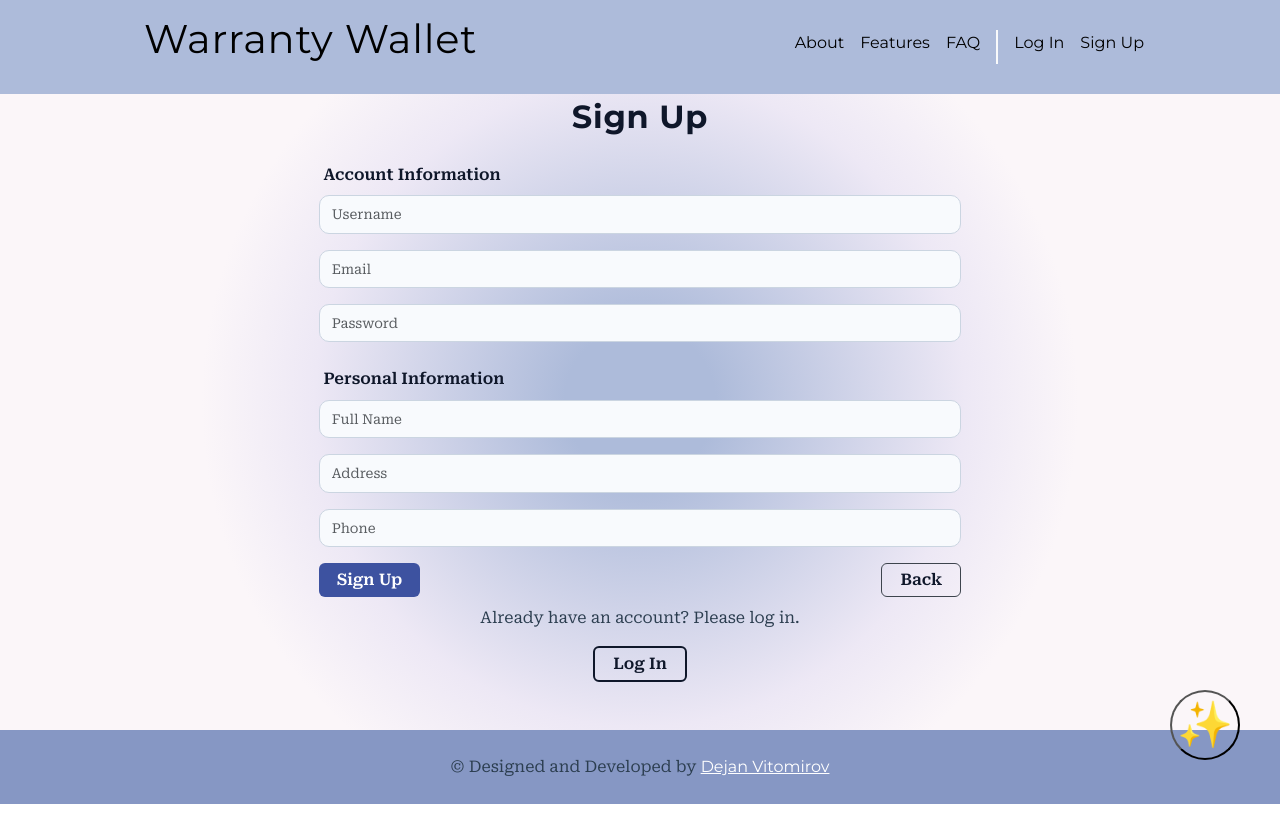
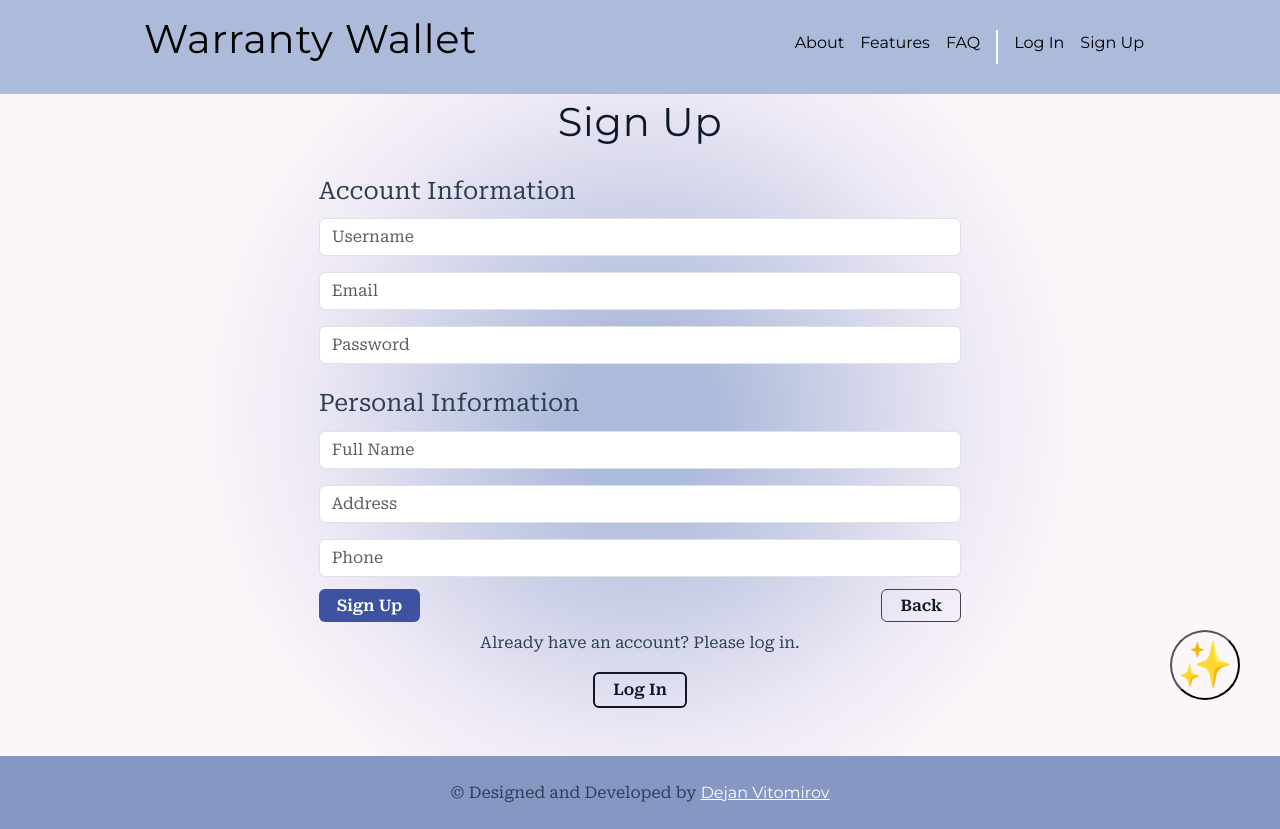
Before and after one commit to Vitomirov/warranty-wallet, a React (Vite) app in the folder src/frontend/: page /signup in a window 1280 px wide. Before the commit the page ends 804 px from the top, so only its background shows below. Built offline with nearby package versions, Linux system fonts and the light colour scheme.

Commit message:
odall window improvement

```diff
--- a/src/frontend/features/account/DeleteAccount.jsx
+++ b/src/frontend/features/account/DeleteAccount.jsx
@@ -26,19 +26,19 @@ function DeleteAccount() {
         overlayClassName="modalWindow-overlay"
         ariaHideApp={false}
       >
-        <div className="container-fluid help">
+        <div className="container-fluid">
           <div className="row justify-content-center">
             <div className="col-12 col-md-10 col-lg-8">
-              <h4 className="text-center mb-3">
+              <h5 className="text-center fs-4 mb-3">
                 Are you sure you want to delete your account?
-              </h4>
+              </h5>
               <p className="text-center">
                 This action cannot be undone and all your warranties will be
                 deleted.
               </p>
               <div className="d-flex justify-content-center gap-3">
                 <Button variant="danger" onClick={handleDeleteAccount}>
-                  Yes, delete my account
+                  Delete
                 </Button>
                 <Button variant="secondary" onClick={closeDeleteModal}>
                   Cancel
--- a/src/frontend/features/warranties/Dashboard.jsx
+++ b/src/frontend/features/warranties/Dashboard.jsx
@@ -27,7 +27,7 @@ function Dashboard() {
   }
 
   return (
-    <div className="container col-12 col-md-10 col-lg-8 my-5">
+    <div className="container col-12 col-md-10 col-lg-8 my-4">
       <h1 className="text-center mb-3 fw-bold">Hello, {user?.username}!</h1>
 
       <div className="mb-3">
--- a/src/frontend/features/warranties/DeleteWarranty.jsx
+++ b/src/frontend/features/warranties/DeleteWarranty.jsx
@@ -51,17 +51,14 @@ const DeleteWarranty = ({ id, onDeleteSuccess }) => {
         <div className="container-fluid">
           <div className="row justify-content-center">
             <div className="col-12 col-md-10 col-lg-8">
-              <h4 className="text-center mb-3">
+              <h5 className="text-center fs-4 mb-3">
                 Are you sure you want to delete this warranty?
-              </h4>
+              </h5>
               <p className="text-center">This action cannot be undone.</p>
               <div className="d-flex justify-content-center gap-3">
-                <button
-                  className="btn btn-danger border-danger"
-                  onClick={handleDelete}
-                >
-                  Yes, delete warranty
-                </button>
+                <Button variant="danger" onClick={handleDelete}>
+                  Delete
+                </Button>
                 <button
                   className="btn btn-secondary border-secondary"
                   onClick={closeDeleteModal}
--- a/src/frontend/styles/components/_ai-chat.scss
+++ b/src/frontend/styles/components/_ai-chat.scss
@@ -3,7 +3,7 @@
 /* Base styles for the button, applied to all screens by default */
 .ai-chat-toggle-btn {
   position: fixed;
-  bottom: 40px;
+  bottom: 100px;
   right: 40px;
   width: 70px;
   height: 70px;
--- a/src/frontend/styles/pages/_modals.scss
+++ b/src/frontend/styles/pages/_modals.scss
@@ -14,9 +14,10 @@
 }
 
 .modalWindow {
-  background: rgba(255, 255, 255, 0.85);
+  background: #EDE8F5;
   backdrop-filter: blur(8px);
   border-radius: 20px;
+  border: 2px solid #8697C4;
   padding: 1rem;
   max-width: 1200px;
   width: 120%;
@@ -25,110 +26,3 @@
   outline: none;
   transition: transform 0.25s ease, box-shadow 0.25s ease;
 }
-
-.modalWindow.login,
-.modalWindow.signup,
-.modalWindow.account {
-  background: transparent;
-  max-width: 700px;
-  width: 100%;
-  padding: 1rem;
-  overflow: hidden;
-}
-
-// AUTH CARD
-.auth-card,
-.auth-card.signup,
-.auth-card.account {
-  width: 100%;
-  background: transparent;
-  border: none;
-  padding: 0;
-  margin: 0;
-  display: flex;
-  flex-direction: column;
-  justify-content: flex-start;
-
-  h2 {
-    font-size: 2rem;
-    font-weight: 600;
-    color: variables.$richNavy;
-    margin-bottom: 0.5rem;
-  }
-
-  fieldset {
-    border-radius: 12px;
-    margin-bottom: 1rem;
-    padding: 0;
-    border: none;
-  }
-
-  legend {
-    font-weight: 600;
-    color: variables.$richNavy;
-    font-size: 1rem;
-    padding: 0 0.3rem;
-  }
-
-  input {
-    width: 100%;
-    padding: 0.5rem 0.75rem;
-    font-size: 0.85rem;
-    border-radius: 10px;
-    border: 1px solid #CBD5E1;
-    background: #f8fafd;
-    margin-bottom: 0.5rem;
-    transition: border 0.2s ease, box-shadow 0.2s ease;
-
-    &:focus {
-      outline: none;
-      border-color: #3B82F6;
-      box-shadow: 0 0 0 2px rgba(59, 130, 246, 0.15);
-    }
-  }
-
-  .form-buttons {
-    display: flex;
-    justify-content: flex-end;
-    gap: 0.5rem;
-  }
-}
-
-// RESPONSIVE - MOBILE
-@media (max-width: 768px) {
-  .modalWindow.signup,
-  .modalWindow.account {
-    width: 95%;
-    max-width: 95%;
-    max-height: calc(100vh - 100px);
-    padding: 0.5rem;
-    display: flex;
-    flex-direction: column;
-    justify-content: flex-start;
-  }
-
-  .auth-card.signup,
-  .auth-card.account {
-    h2 {
-      font-size: 1.8rem;
-      margin-bottom: 0.4rem;
-    }
-
-    input {
-      font-size: 0.85rem;
-      padding: 0.5rem 0.75rem;
-    }
-
-    .form-buttons {
-      justify-content: flex-end;
-      gap: 0.5rem;
-    }
-  }
-}
-
-// RESPONSIVE TABLET / LAPTOP
-@media (max-width: 1200px) {
-  .modalWindow {
-    max-width: 95%;
-  }
-}
```
